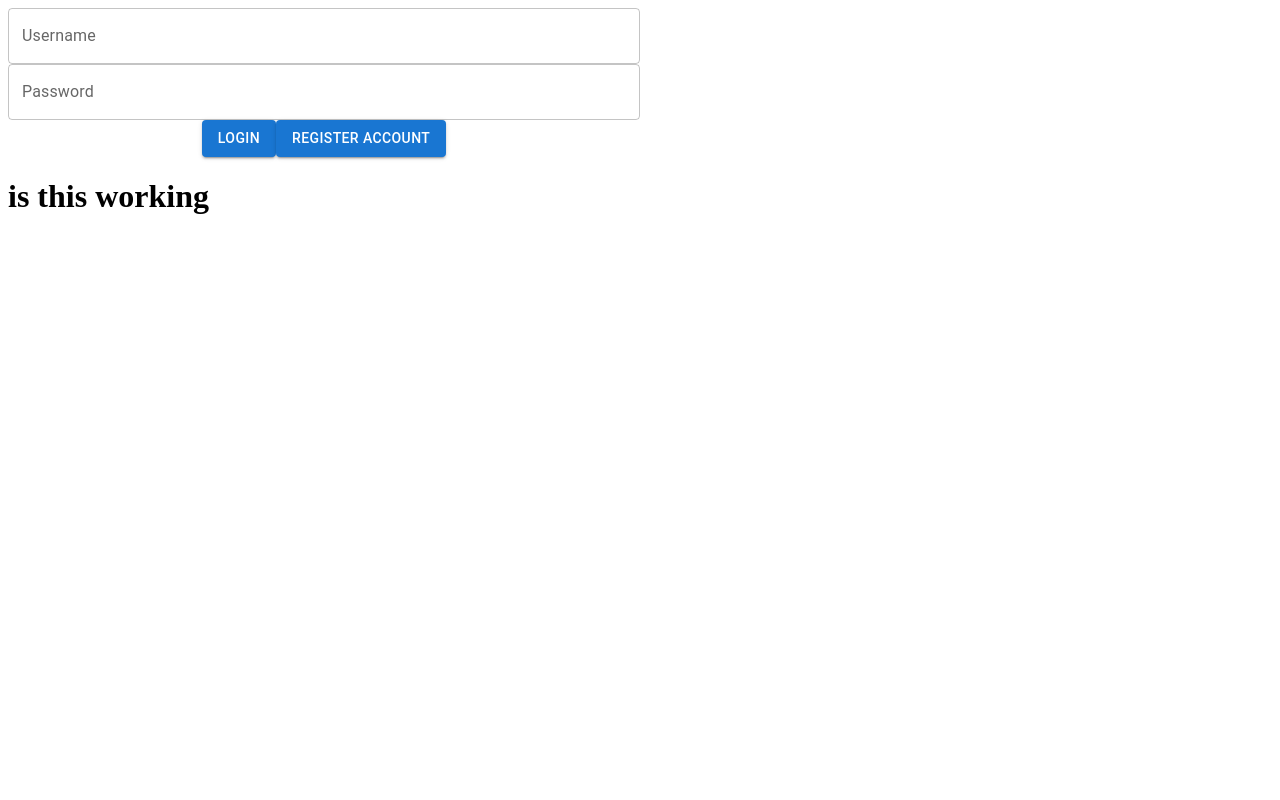
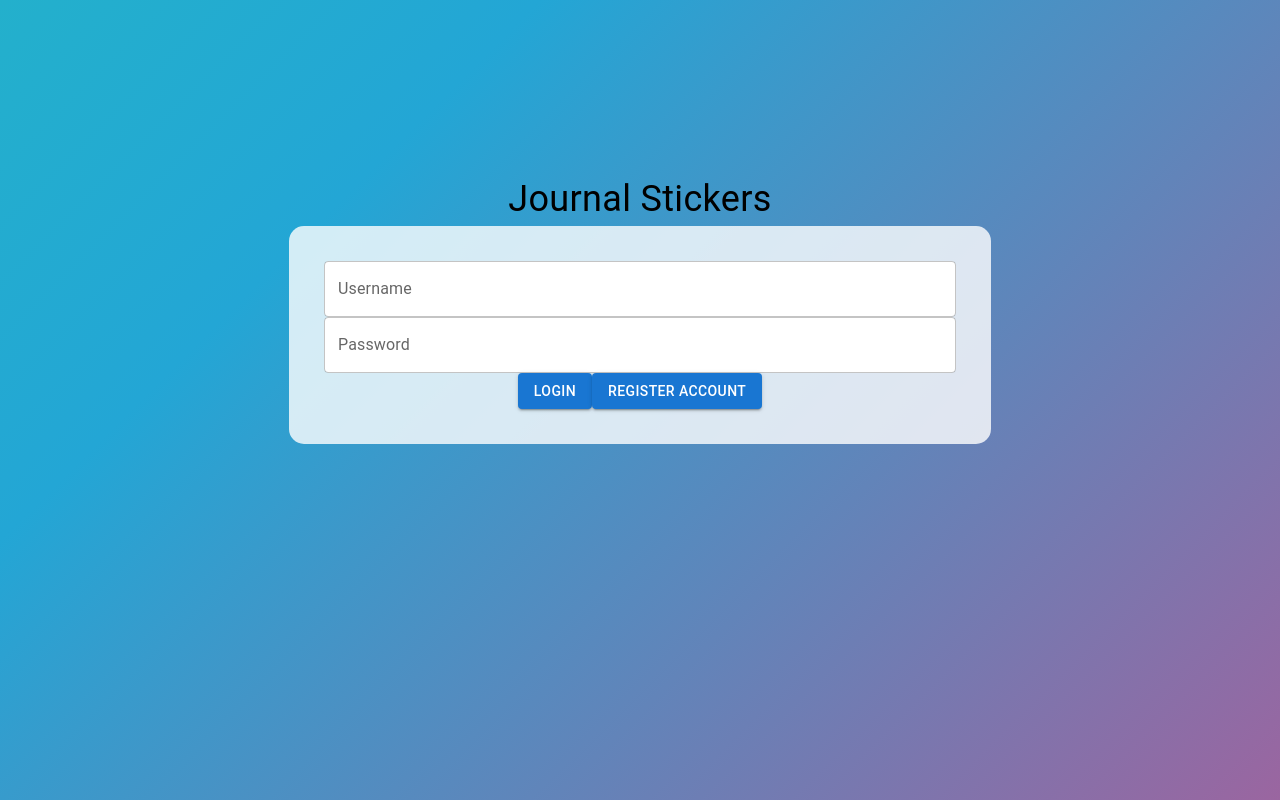
Before and after one commit to offlinedoctor/Website-Journal-Stickers, a React (Create React App) app in the folder frontend-react/journal-stickers/: page / in a window 1280 px wide. Built offline with nearby package versions, Linux system fonts and the light colour scheme.

Commit message:
Added styling

```diff
--- /dev/null
+++ b/frontend-react/journal-stickers/public/StyleSheet.css
@@ -0,0 +1,22 @@
+#main
+{
+	background: linear-gradient(-45deg, #ee7752, #e73c7e, #23a6d5, #23d5ab);
+    background-size: 400% 400%;
+    animation: gradient 5s ease infinite;
+}
+
+@keyframes gradient
+{
+    0%
+	{
+        background-position: 0% 50%;
+    }
+    50%
+	{
+        background-position: 100% 50%;
+    }
+    100%
+	{
+        background-position: 0% 50%;
+    }
+}
--- a/frontend-react/journal-stickers/public/index.html
+++ b/frontend-react/journal-stickers/public/index.html
@@ -1,8 +1,9 @@
 <!DOCTYPE html>
 <html lang="en">
   <head>
+  <link rel="stylesheet" href="StyleSheet.css">
   </head>
-  <body>
+  <body id="main">
     <div id="root"></div>
   </body>
 </html>
--- a/frontend-react/journal-stickers/src/App.js
+++ b/frontend-react/journal-stickers/src/App.js
@@ -12,7 +12,7 @@ class App extends React.Component
 		return(
 			<div>
 				<Routes>
-					<Route path="/" element={<LoginScreen/>} />
+					<Route path="/" element={<LoginScreen />} />
 					<Route path="/Dashboard" element={<Dashboard/>} />
 				</Routes>
 			</div>
--- a/frontend-react/journal-stickers/src/Dashboard.js
+++ b/frontend-react/journal-stickers/src/Dashboard.js
@@ -6,6 +6,7 @@ import Paper from '@mui/material/Paper';
 import Grid from '@mui/material/Grid';
 import Cookies from 'js-cookie';
 import { Navigate } from "react-router-dom";
+import Typography from '@mui/material/Typography';
 
 function ConditionalRender(props)
 {
@@ -41,7 +42,7 @@ class Dashboard extends React.Component
 			{
 				method: 'POST',
 				headers: { 'Content-Type': 'application/json' },
-				body: JSON.stringify({blogpost: document.getElementById('BlogPost').value})
+				body: JSON.stringify({blogpost: document.getElementById('BlogPost').value, date: new Date().toLocaleString()})
 			}
 
 			console.log(BlogPostDetailsJSON);
@@ -50,7 +51,7 @@ class Dashboard extends React.Component
 			.then(response => response.json())
 			.then(data => this.setState({BlogPostList: data}));
 
-			console.log(Cookies.get("userId"));
+			document.getElementById('BlogPost').value = "";
 
 	}
 
@@ -70,24 +71,30 @@ class Dashboard extends React.Component
 	render()
 	{
 		return(
-			<div style={{display: "flex", flexDirection: "column", alignItems: "center" }}>
-				<Grid container spacing={2} style={{height: "500px", overflowY: "auto", width: "500px", overflowX: "hidden"}}>
+			<>
+				<div style={{display: "flex", flexDirection: "column", width: "25%", position: "fixed", backgroundColor: "white", borderRadius: "5px"}}>
+					<TextField id="BlogPost" label="Blog Idea" variant="outlined" inputProps={{ maxLength: 12 }}/>
+					<Button variant="contained" onClick={this.SubmitBlogPost} endIcon={<ForwardIcon />}> Submit </Button>
+				</div>
+				<div style={{display: "flex", flexDirection: "row", alignItems: "center", paddingLeft: "250px"}}>
+					<Grid container spacing={2} style={{overflowY: "auto", overflowX: "hidden"}}>
 					{
 						this.state.BlogPostList.map(eachIteration =>
 							<Grid item>
 								<Paper style={{display: "inline-block"}} elevation={3}>
-								<h1> {eachIteration.blogpost} </h1>
+									<div style={{padding: "10px"}}>
+										<Typography sx={{fontSize: 12}} style={{color: "#757575"}}> Date: {eachIteration.date} </Typography>
+										<div style={{borderBottom: "1px solid black"}}/>
+										<Typography variant="h4"> {eachIteration.blogpost} </Typography>
+									</div>
 								</Paper>
 							</Grid>
 						)
 					}
 					</Grid>
-				<div style={{display: "flex", flexDirection: "column", width: "25%"}}>
-					<TextField id="BlogPost" label="Blog Idea" variant="outlined" inputProps={{ maxLength: 12 }}/>
-					<Button variant="contained" onClick={this.SubmitBlogPost} endIcon={<ForwardIcon />}> Submit </Button>
-				</div>
 					<ConditionalRender loginSuccess={this.state.loginStatus} />
 				</div>
+			</>
 		);
 	}
 }
--- a/frontend-react/journal-stickers/src/LoginScreen.js
+++ b/frontend-react/journal-stickers/src/LoginScreen.js
@@ -3,22 +3,25 @@ import { Navigate } from "react-router-dom";
 import TextField from '@mui/material/TextField';
 import Button from '@mui/material/Button';
 import Cookies from 'js-cookie';
+import MuiAlert, { AlertProps } from '@mui/material/Alert';
+import Typography from '@mui/material/Typography';
 
+const Alert = React.forwardRef(function Alert(props, ref) {
+  return <MuiAlert elevation={6} ref={ref} variant="filled" {...props} />;
+});
 
 function ConditionalRender(props)
 {
 	if (props.loginSuccess == "true")
 	{
-		return <Navigate replace to="/Dashboard" />;
+		return (<Alert severity="success">Login Successful
+					<Navigate replace to="/Dashboard" />
+				</Alert>);
 	}
 	else if (props.loginSuccess == "false")
 	{
 		console.log("hello");
-		return <h1> Incorrect Details </h1>;
-	}
-	else
-	{
-		return <h1> is this working  </h1>;
+		return <Alert severity="error"> Incorrect Login Details!</Alert>;
 	}
 }
 
@@ -89,15 +92,18 @@ class LoginScreen extends React.Component
 	{
 		return(
 			<div>
-				<div style={{display:"flex", flexDirection: "column", width: "50%"}}>
-					<TextField id="usernameID" label="Username" variant="outlined" />
-					<TextField id="passwordID" label="Password" variant="outlined" />
-					<div style={{display: "flex", justifyContent: "center"}}>
-						<Button variant="contained" onClick={this.loginAccount}>Login</Button>
-						<Button variant="contained" onClick={this.registerAccount}>Register Account</Button>
+				<div style={{display: "flex", flexDirection: "column", justifyContent: "center", height: "75vh", alignItems: "center"}}>
+					<Typography sx={{fontSize: 36}}> Journal Stickers </Typography>
+					<div style={{display:"flex", flexDirection: "column", width: "50%", backgroundColor: "rgba(255,255,255,0.8)", padding: "35px", borderRadius: "15px"}}>
+						<TextField id="usernameID" label="Username" variant="outlined" style={{backgroundColor: "white", borderRadius: "5px"}}/>
+						<TextField id="passwordID" label="Password" variant="outlined" style={{backgroundColor: "white", borderRadius: "5px"}}/>
+						<div style={{display: "flex", justifyContent: "center"}}>
+							<Button variant="contained" onClick={this.loginAccount}>Login</Button>
+							<Button variant="contained" onClick={this.registerAccount}>Register Account</Button>
+						</div>
 					</div>
+					<ConditionalRender loginSuccess={this.state.loginStatus} />
 				</div>
-				<ConditionalRender loginSuccess={this.state.loginStatus} />
 			</div>
 		);
 	}
```
Also changed, not shown: 1 other file (tests, documents, lock files or other folders). Lines whose indentation alone changed are shown as unchanged.
